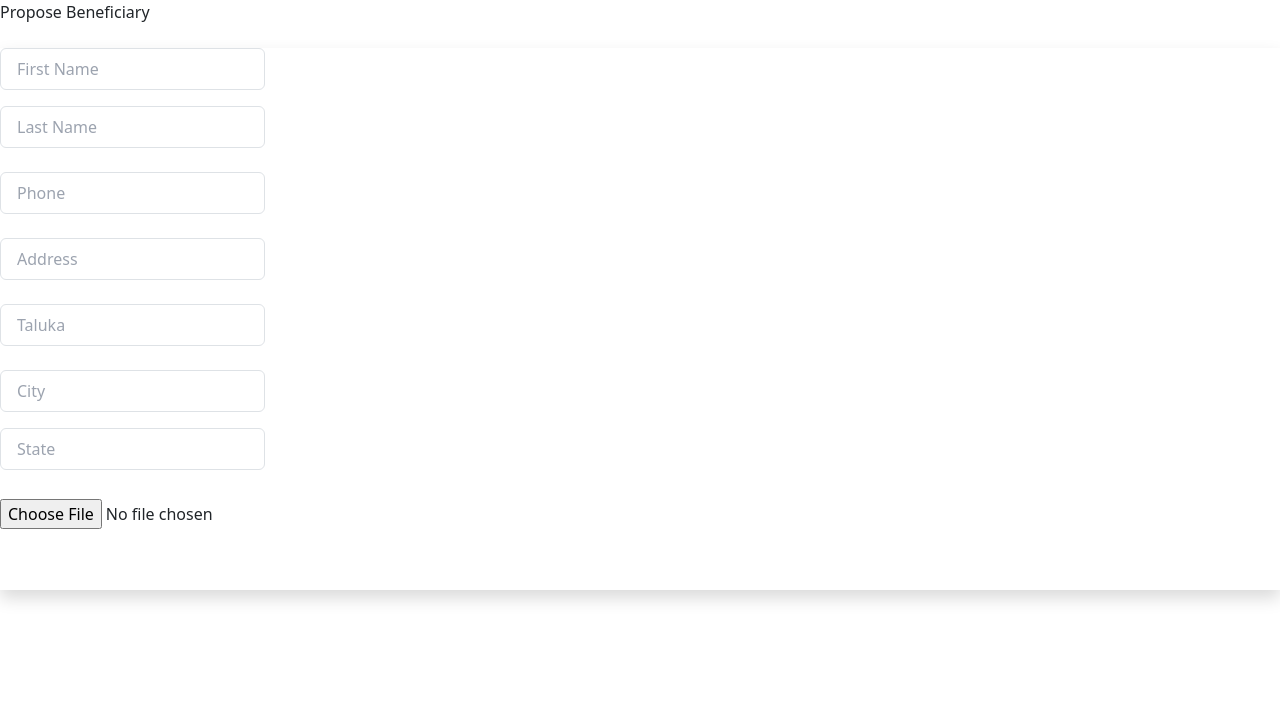
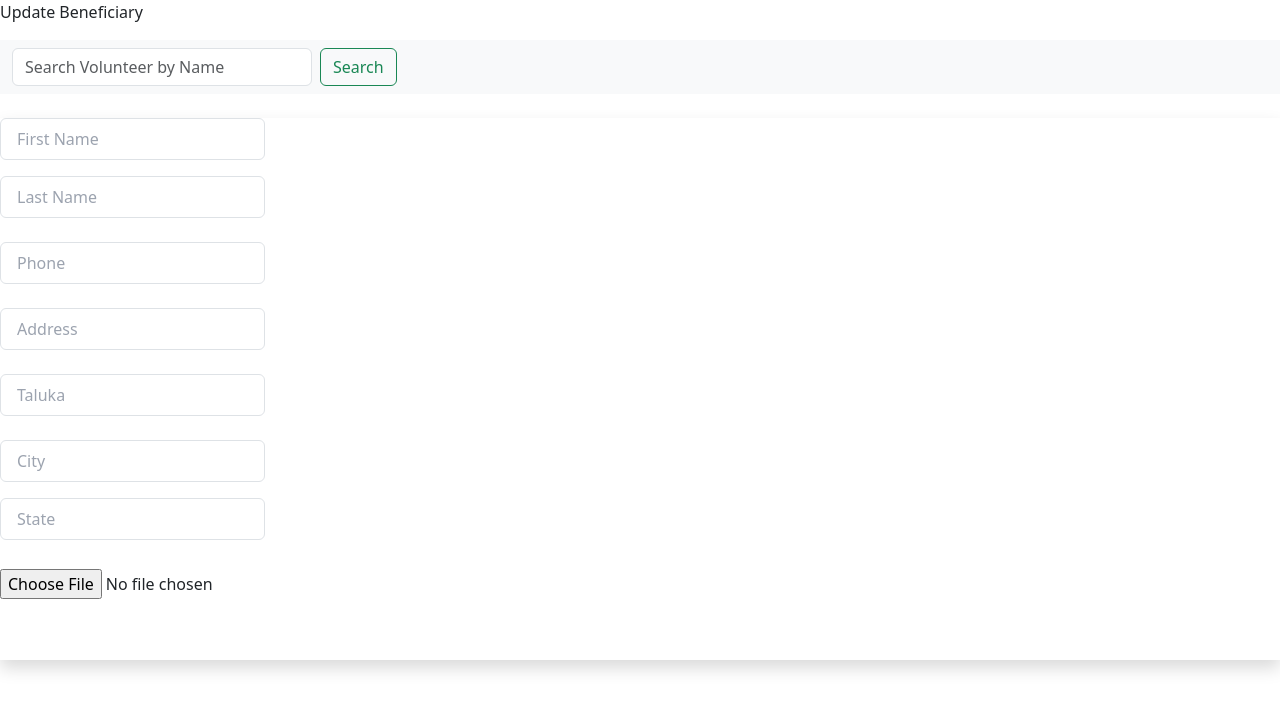
Before and after one commit to cfgmumbai24/Team-52, a React (Vite) app in the folder client/: page / in a window 1280 px wide. Shown: the top 710 px of the page. Built offline with nearby package versions, Linux system fonts and the light colour scheme.

Commit message:
propose beneficiary and update benfeciary updated

```diff
--- a/client/src/App.jsx
+++ b/client/src/App.jsx
@@ -1,4 +1,6 @@
-import UpdateBeneficiary from "./components/Addbeneficiary";
+// import React from "react";
+// import AddBeneficiary from "./components/proposebeneficiary";
+import UpdateBeneficiary from "./components/Update_Beneficiary";
 
 function App() {
   return <UpdateBeneficiary></UpdateBeneficiary>;
--- a/client/src/components/UpdateBeneficiary.jsx
+++ b/client/src/components/Update_Beneficiary.jsx
@@ -78,6 +78,26 @@ const UpdateBeneficiary = () => {
       ) : (
         <pre>{JSON.stringify(formValues, undefined, 2)}</pre>
       )} */}
+
+      <nav
+        class="navbar bg-body-tertiary"
+        style={{ backgroundColor: "#0F75BD" }}
+      >
+        <div class="container-fluid">
+          <form class="d-flex" role="search">
+            <input
+              class="form-control me-2"
+              type="search"
+              placeholder="Search Volunteer by Name"
+              aria-label="Search"
+              style={{ width: "300px" }}
+            />
+            <button class="btn btn-outline-success" type="submit">
+              Search
+            </button>
+          </form>
+        </div>
+      </nav>
 
       <form
         onSubmit={handleSubmit}
```
Also changed, not shown: client/src/components/proposebeneficiary.jsx (renamed from client/src/components/Addbeneficiary.jsx).
